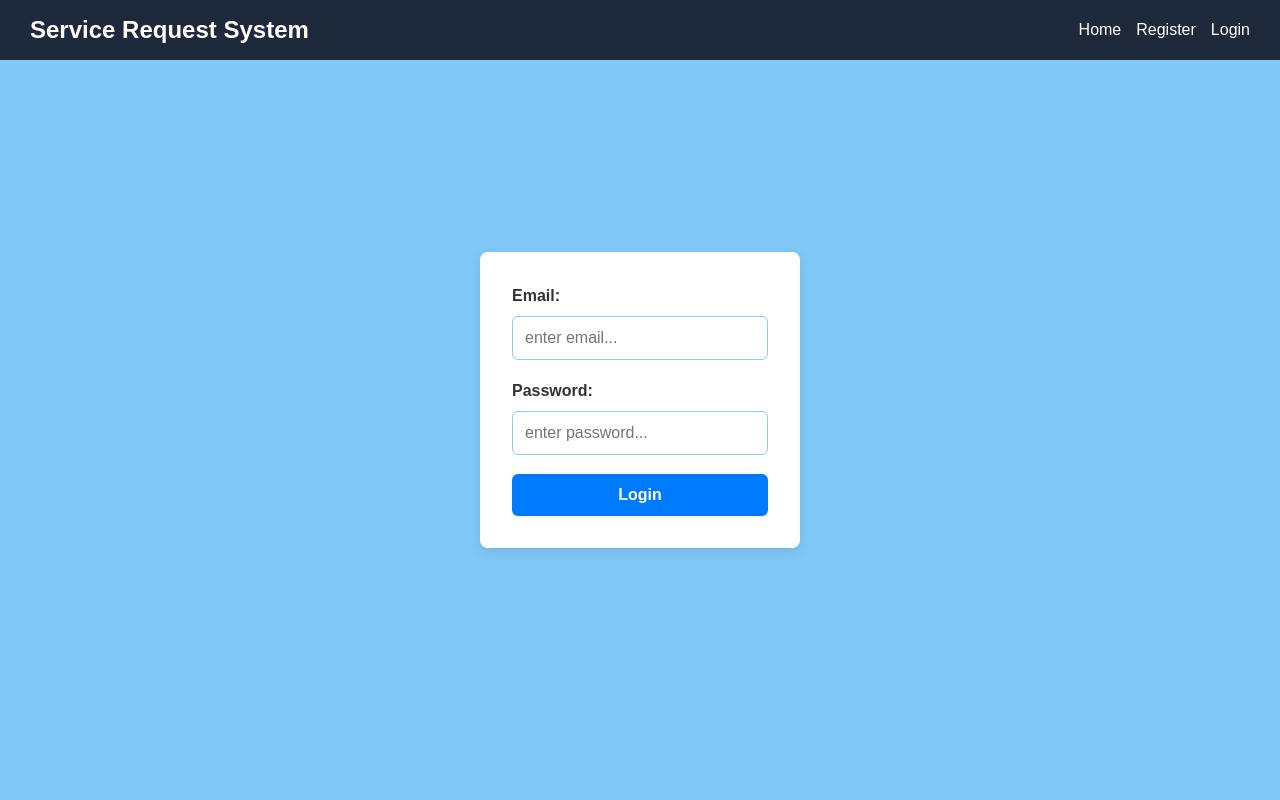
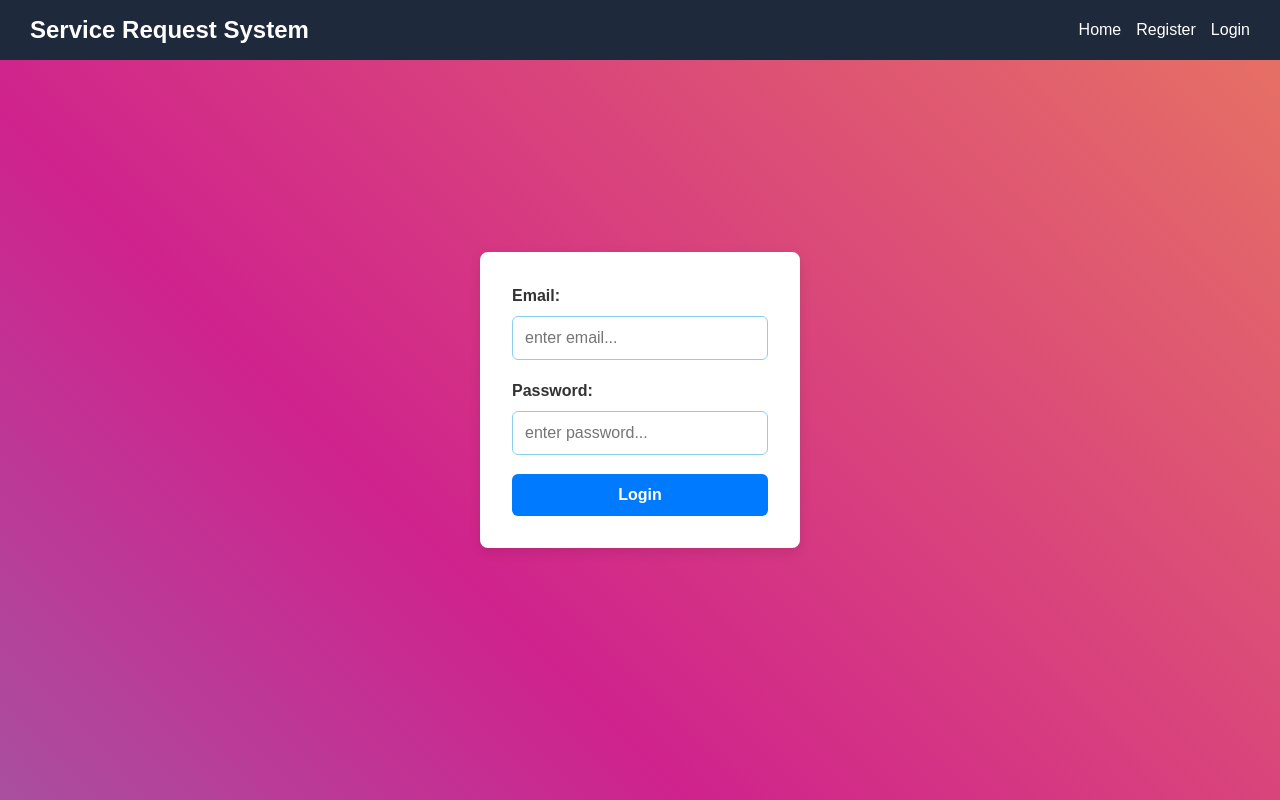
Before and after one commit to KARTHIK-A4/KARTHIK-A4-myapp.io, a React (Vite) app: page /login in a window 1280 px wide. Built offline with nearby package versions, Linux system fonts and the light colour scheme; no server answers.

Commit message:
add:src/assets/styles/login.css

```diff
--- a/src/assets/styles/login.css
+++ b/src/assets/styles/login.css
@@ -1,13 +1,37 @@
-/* Login.css */
+/* Login.css with Body Animations */
+
+@keyframes gradientShift {
+  0% { background-position: 0% 50%; }
+  50% { background-position: 100% 50%; }
+  100% { background-position: 0% 50%; }
+}
+
+@keyframes fadeIn {
+  from { opacity: 0; }
+  to { opacity: 1; }
+}
 
 body {
   font-family: Arial, sans-serif;
-  background: #80c8f8;
+  background: linear-gradient(45deg, #80c8f8, #34d8d8, #cf228d, #fec339);
+  background-size: 400% 400%;
+  animation: gradientShift 15s ease infinite, fadeIn 1s ease;
   display: flex;
   justify-content: center;
   align-items: center;
   height: 100vh;
   margin: 0;
+}
+
+@keyframes slideUp {
+  from {
+    opacity: 0;
+    transform: translateY(30px);
+  }
+  to {
+    opacity: 1;
+    transform: translateY(0);
+  }
 }
 
 form {
@@ -18,6 +42,7 @@ form {
   width: 320px;
   display: flex;
   flex-direction: column;
+  animation: slideUp 0.6s ease;
 }
 
 form label {
@@ -38,6 +63,7 @@ form input {
 form input:focus {
   border-color: #007bff;
   outline: none;
+  box-shadow: 0 0 0 3px rgba(0, 123, 255, 0.1);
 }
 
 button {
@@ -48,9 +74,11 @@ button {
   border: none;
   border-radius: 6px;
   cursor: pointer;
-  transition: background 0.3s ease;
+  transition: all 0.3s ease;
 }
 
 button:hover {
   background: #0056b3;
+  transform: translateY(-2px);
+  box-shadow: 0 4px 8px rgba(0, 91, 179, 0.3);
 }
```
